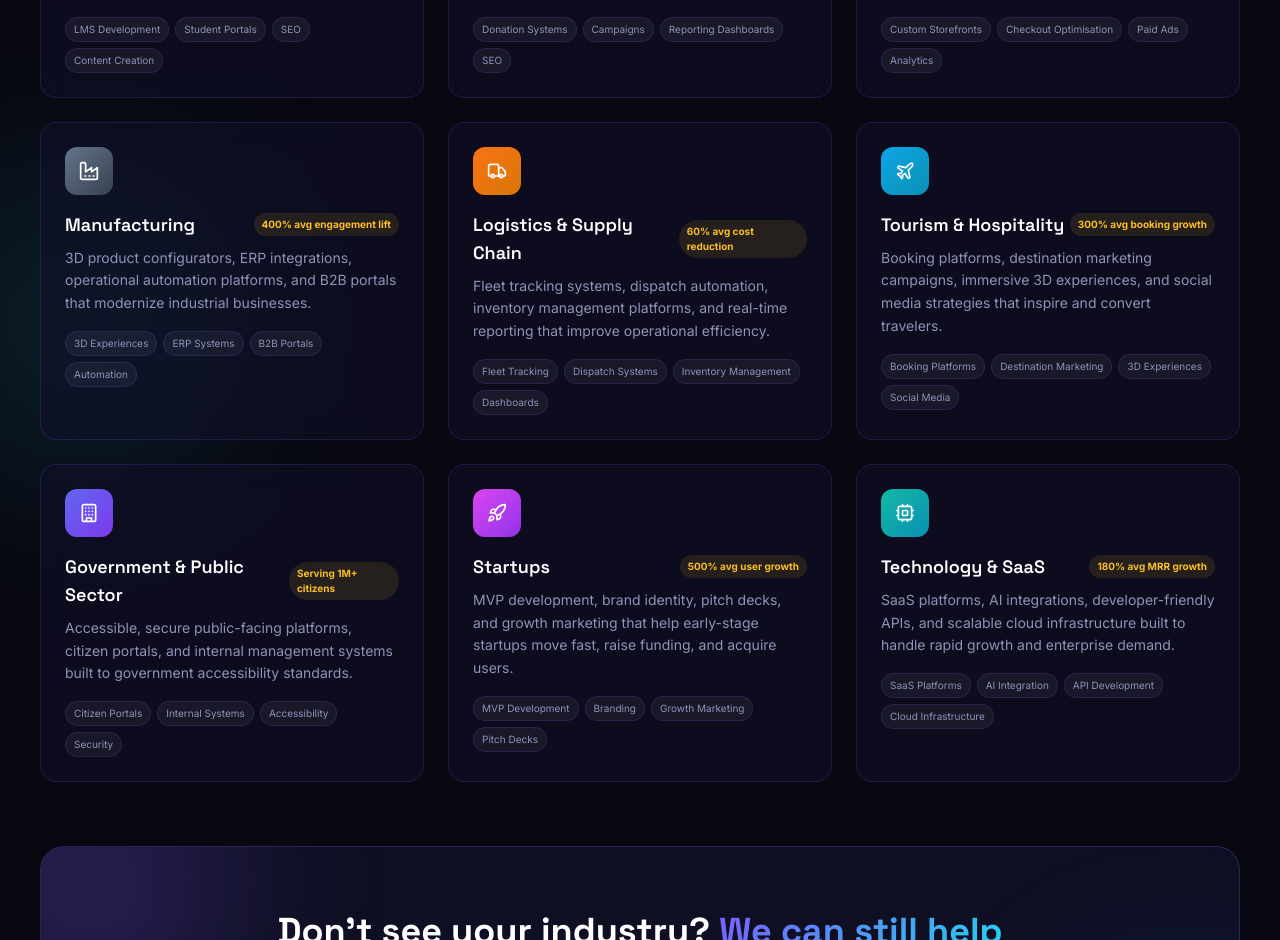
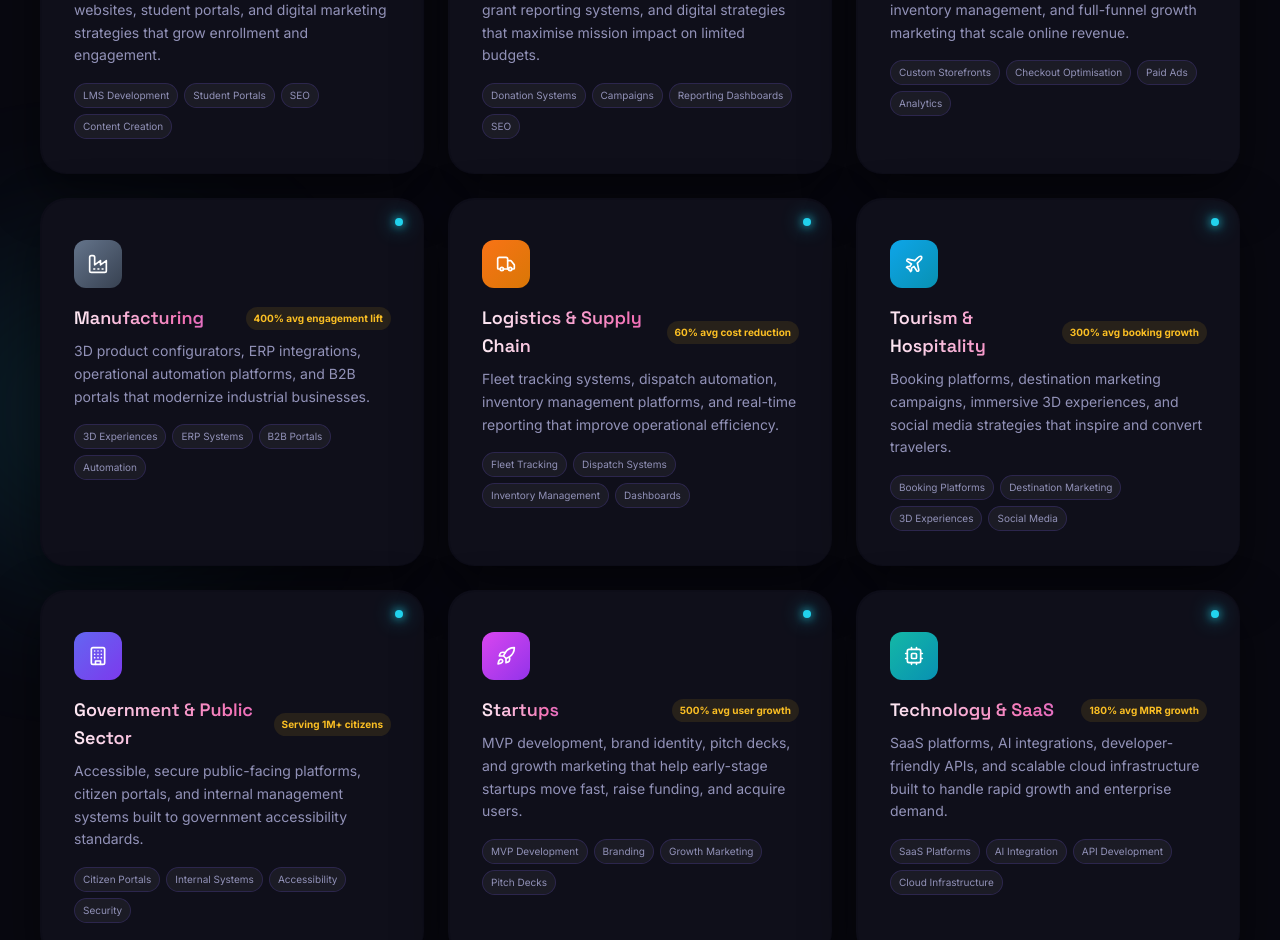
Before and after one commit to Yetemare-Yibeltal/HEROY-Digital-marketing-Website, a Next.js app in the folder frontend/: page /industries in a window 1280 px wide. Shown: the part 1860-2800 px from the top of the page. Built offline with nearby package versions, Linux system fonts and the light colour scheme; no server answers.

Commit message:
update industries page

```diff
--- a/frontend/src/app/faq/page.tsx
+++ b/frontend/src/app/faq/page.tsx
@@ -26,7 +26,7 @@ const faqs = [
     id: 2,
     category: "Services",
     question: "Do you work with clients outside Ethiopia?",
-    answer: "Yes, the majority of our clients are international. We have worked with businesses across 20+ countries including the United States, United Kingdom, Canada, Australia, Germany, UAE, and across Africa. We communicate entirely in English, work across time zones, and use tools like Google Meet, Slack, and Notion to keep projects running smoothly regardless of location.",
+    answer: "Yes, the majority of our clients are international. We work with businesses across multiple countries including the United States, United Kingdom, Canada, Australia, Germany, UAE, and across Africa. We communicate entirely in English, work across time zones, and use tools like Google Meet, Slack, and Notion to keep projects running smoothly regardless of location.",
   },
   {
     id: 3,
@@ -251,18 +251,9 @@ export default function FAQPage() {
                   initial={{ opacity: 0, y: 20 }}
                   animate={{ opacity: 1, y: 0 }}
                   transition={{ duration: 0.4, delay: i * 0.04 }}
-                  className="glass rounded-2xl overflow-hidden"
-                  onMouseEnter={(e) => {
-                    if (openId !== faq.id) {
-                      (e.currentTarget as HTMLElement).style.borderColor = "rgba(124,92,255,0.4)";
-                    }
-                  }}
-                  onMouseLeave={(e) => {
-                    if (openId !== faq.id) {
-                      (e.currentTarget as HTMLElement).style.borderColor = "";
-                    }
-                  }}
+                  className="hy-holo-container"
                 >
+                  <div className="hy-holo-inner">
                   <button
                     type="button"
                     onClick={() => setOpenId(openId === faq.id ? null : faq.id)}
@@ -300,6 +291,7 @@ export default function FAQPage() {
                       </motion.div>
                     )}
                   </AnimatePresence>
+                  </div>
                 </motion.div>
               ))}
             </motion.div>
@@ -310,16 +302,17 @@ export default function FAQPage() {
             whileInView={{ opacity: 1, scale: 1 }}
             viewport={{ once: true }}
             transition={{ duration: 0.7 }}
-            className="glass-strong rounded-3xl p-10 text-center relative overflow-hidden"
+            className="hy-holo-container"
           >
+            <div className="hy-holo-inner relative overflow-hidden p-10 text-center">
             <div className="glow-orb w-48 h-48 bg-primary/25 -top-10 -left-10" />
             <div className="glow-orb w-40 h-40 bg-accent/20 -bottom-10 -right-10" style={{ animationDelay: "2s" }} />
             <div className="relative">
               <h2 className="font-display font-bold text-xl sm:text-2xl text-white mb-3">
                 Still have questions?{" "}
-                <span className="text-gradient">Just ask us directly</span>
+                <span className="hy-grad-text-flow">Just ask us directly</span>
               </h2>
-              <p className="text-muted text-sm max-w-md mx-auto mb-6">
+              <p className="text-sm max-w-md mx-auto mb-6" style={{ color: "#9292b8" }}>
                 Our team responds to every message personally. No bots,
                 no templates — just honest answers to your specific
                 questions.
@@ -335,6 +328,7 @@ export default function FAQPage() {
                 </Link>
               </div>
             </div>
+            </div>
           </motion.div>
         </div>
       </section>
--- a/frontend/src/app/industries/page.tsx
+++ b/frontend/src/app/industries/page.tsx
@@ -20,6 +20,10 @@ import {
 } from "lucide-react";
 import TypewriterText from "@/components/ui/TypewriterText";
 
+// ⚠️ NOTE: Every "stat" badge below (e.g. "300% avg user growth", "Serving 1M+
+// citizens") is fabricated — there is no real aggregate data behind these
+// numbers yet. Same risk category as portfolio/case-studies. Replace with real
+// aggregate data once available, or remove the stat badges entirely.
 const industries = [
   {
     icon: HeartPulse,
@@ -198,34 +202,29 @@ export default function IndustriesPage() {
                   whileInView={{ opacity: 1, y: 0 }}
                   viewport={{ once: true, margin: "-60px" }}
                   transition={{ duration: 0.5, delay: (i % 3) * 0.08 }}
-                  whileHover={{ y: -8, scale: 1.02 }}
-                  className="glass rounded-2xl p-6 cursor-default relative overflow-hidden group"
-                  onMouseEnter={(e) => {
-                    (e.currentTarget as HTMLElement).style.boxShadow = `0 20px 60px ${ind.glow}`;
-                  }}
-                  onMouseLeave={(e) => {
-                    (e.currentTarget as HTMLElement).style.boxShadow = "0 0 0 rgba(0,0,0,0)";
-                  }}
+                  className="hy-holo-container"
                 >
-                  <div
-                    className="absolute inset-0 opacity-0 group-hover:opacity-100 transition-opacity duration-300"
-                    style={{
-                      background: `radial-gradient(circle at top left, ${ind.glow}, transparent 70%)`,
-                    }}
-                  />
-                  <div className="relative">
+                  <div className="hy-holo-inner">
+                    <div className="hy-card-3d">
+                      <span className="hy-corner-pip" />
+                      <div className="hy-depth-1">
                         <div className={`w-12 h-12 rounded-xl bg-gradient-to-br ${ind.gradient} flex items-center justify-center mb-4`}>
                           <Icon size={20} className="text-white" />
                         </div>
-                    <div className="flex items-center justify-between mb-2">
-                      <h2 className="font-display font-semibold text-lg text-white">
+                      </div>
+                      <div className="hy-depth-2 flex-1">
+                        <div className="flex items-center justify-between mb-2 gap-2">
+                          <h2 className="hy-grad-text-flow hy-title-on-hover font-display font-semibold text-lg">
                             {ind.name}
                           </h2>
-                      <span className="text-[10px] font-bold text-accent-gold bg-accent-gold/10 px-2 py-1 rounded-full">
+                          <span
+                            className="text-[10px] font-bold text-accent-gold bg-accent-gold/10 px-2 py-1 rounded-full shrink-0"
+                            title="Illustrative — not yet backed by real aggregate data"
+                          >
                             {ind.stat}
                           </span>
                         </div>
-                    <p className="text-sm text-muted leading-relaxed mb-4">
+                        <p className="text-sm leading-relaxed mb-4" style={{ color: "#9292b8" }}>
                           {ind.description}
                         </p>
                         <div className="flex flex-wrap gap-1.5">
@@ -239,6 +238,8 @@ export default function IndustriesPage() {
                           ))}
                         </div>
                       </div>
+                    </div>
+                  </div>
                 </motion.div>
               );
             })}
@@ -249,16 +250,17 @@ export default function IndustriesPage() {
             whileInView={{ opacity: 1, scale: 1 }}
             viewport={{ once: true, margin: "-60px" }}
             transition={{ duration: 0.7 }}
-            className="glass-strong rounded-3xl p-10 sm:p-16 text-center relative overflow-hidden"
+            className="hy-holo-container"
           >
+            <div className="hy-holo-inner relative overflow-hidden p-10 sm:p-16 text-center">
             <div className="glow-orb w-64 h-64 bg-primary/25 -top-20 -left-20" />
             <div className="glow-orb w-48 h-48 bg-accent/20 -bottom-10 -right-10" style={{ animationDelay: "2s" }} />
             <div className="relative">
               <h2 className="font-display font-bold text-2xl sm:text-3xl lg:text-4xl mb-4 text-white">
                 Don&apos;t see your industry?{" "}
-                <span className="text-gradient">We can still help</span>
+                <span className="hy-grad-text-flow">We can still help</span>
               </h2>
-              <p className="text-muted max-w-xl mx-auto leading-relaxed mb-8">
+              <p className="max-w-xl mx-auto leading-relaxed mb-8" style={{ color: "#9292b8" }}>
                 Our process adapts to any sector. Tell us about your
                 business and we will show you exactly how we would
                 approach it, with a clear plan and realistic timeline.
@@ -274,6 +276,7 @@ export default function IndustriesPage() {
                 </Link>
               </div>
             </div>
+            </div>
           </motion.div>
         </div>
       </section>
```
Lines whose indentation alone changed are shown as unchanged.
